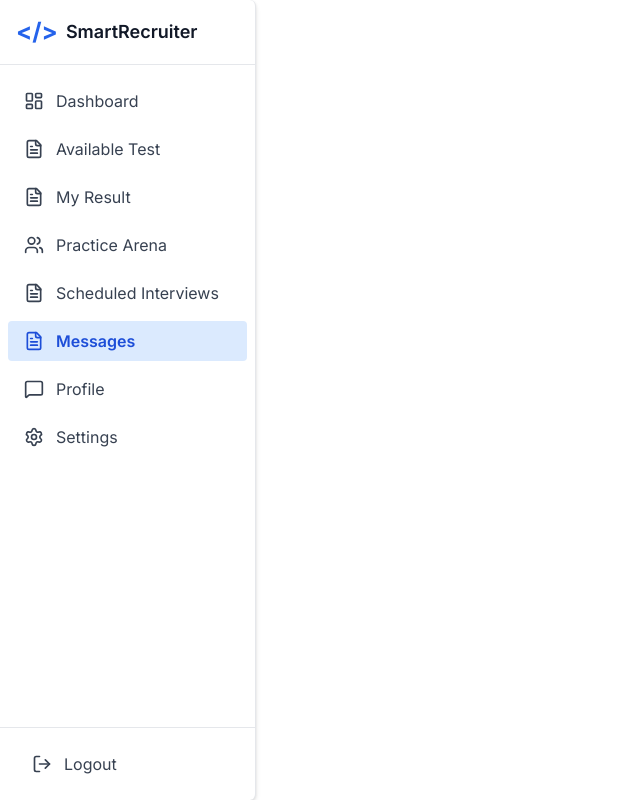
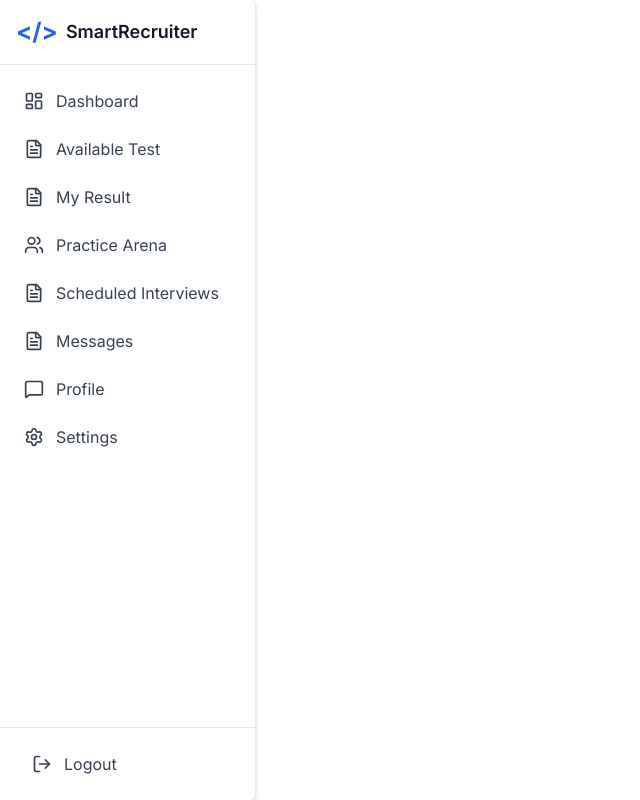
Before and after one commit to awuorochelle75/SmartRecruiter, a React (Vite) app in the folder client/: page /Sidebar in a window 1280 px wide. Shown: the whole page, without its empty margins (0-640 px from the left). Built offline with nearby package versions, Linux system fonts and the light colour scheme.

Commit message:
add paths on the sidebar

```diff
--- a/client/src/App.jsx
+++ b/client/src/App.jsx
@@ -9,6 +9,7 @@ import IntervieweeDashboard from './pages/Interviewee/IntervieweeDashboard';
 import RecruiterDashboard from './pages/Recruiter/RecruiterDashboard';
 import IntervieweeSidebar from './components/IntervieweeSidebar';
 import NavbarDashboard from './components/NavbarDashboard';
+import AvailableTests from './pages/Interviewee/AvailableTests';
 
 
 function App() {
@@ -22,9 +23,11 @@ function App() {
       <Route path='/navbar' element={<NavbarDashboard/>}/>
       <Route path="/signup" element={<Signup />} />
       <Route path="/login" element={<Login />} />
-      <Route path="/interviewee" element={<IntervieweeDashboard />} />
+      <Route path="/intervieweedashboard" element={<IntervieweeDashboard />} />
       <Route path="/recruiter" element={<RecruiterDashboard />} />
       <Route path="/Sidebar" element={<IntervieweeSidebar />} />
+      <Route path="/availabletest" element={<AvailableTests />} />
+
 
      </Routes>
 
--- a/client/src/components/IntervieweeSidebar.jsx
+++ b/client/src/components/IntervieweeSidebar.jsx
@@ -1,17 +1,26 @@
 import React from 'react';
-import { LayoutDashboard, FileText, Users, MessageSquare, Settings, LogOut } from 'lucide-react';
-
+import { Link, useLocation } from 'react-router-dom';
+import {
+  LayoutDashboard,
+  FileText,
+  Users,
+  MessageSquare,
+  Settings,
+  LogOut
+} from 'lucide-react';
 
 const IntervieweeSidebar = () => {
+  const location = useLocation();
+
   const navItems = [
-    { icon: LayoutDashboard, label: "Dashboard" },
-    { icon: FileText, label: "Available Test" },
-    { icon: FileText, label: "My Result" },
-    { icon: Users, label: "Practice Arena" },
-    { icon: FileText, label: "Scheduled Interviews" },
-    { icon: FileText, label: "Messages", active: true },
-    { icon: MessageSquare, label: "Profile" },
-    { icon: Settings, label: "Settings" },
+    { icon: LayoutDashboard, label: "Dashboard", path: "/IntervieweeDashboard" },
+    { icon: FileText, label: "Available Test", path: "/availabletest" },
+    { icon: FileText, label: "My Result", path: "/results" },
+    { icon: Users, label: "Practice Arena", path: "/practice" },
+    { icon: FileText, label: "Scheduled Interviews", path: "/interviews" },
+    { icon: FileText, label: "Messages", path: "/messages" },
+    { icon: MessageSquare, label: "Profile", path: "/profile" },
+    { icon: Settings, label: "Settings", path: "/settings" },
   ];
 
   return (
@@ -20,30 +29,36 @@ const IntervieweeSidebar = () => {
         <span className="text-blue-600 text-2xl font-bold">&lt;/&gt;</span>
         <span className="text-gray-900 dark:text-white text-lg font-semibold">SmartRecruiter</span>
       </div>
+
       <nav className="flex-1 py-4 space-y-2">
-        {navItems.map((item) => (
-          <a
+        {navItems.map((item) => {
+          const isActive = location.pathname === item.path;
+
+          return (
+            <Link
               key={item.label}
-            href="#"
+              to={item.path}
               className={`flex items-center space-x-3 px-4 py-2 mx-2 rounded-md transition-colors duration-200 ${
-              item.active
+                isActive
                   ? "bg-blue-100 text-blue-700 dark:bg-blue-900 dark:text-blue-300 font-semibold"
                   : "text-gray-700 hover:bg-gray-100 dark:text-gray-300 dark:hover:bg-gray-800"
               }`}
             >
               <item.icon className="h-5 w-5" />
               <span>{item.label}</span>
-          </a>
-        ))}
+            </Link>
+          );
+        })}
       </nav>
+
       <div className="p-4 border-t border-gray-200 dark:border-gray-700">
-        <a
-          href="#"
+        <Link
+          to="/logout"
           className="flex items-center space-x-3 px-4 py-2 text-gray-700 hover:bg-gray-100 dark:text-gray-300 dark:hover:bg-gray-800 rounded-md transition-colors duration-200"
         >
           <LogOut className="h-5 w-5" />
           <span>Logout</span>
-        </a>
+        </Link>
       </div>
     </div>
   );
```
Lines whose indentation alone changed are shown as unchanged.
